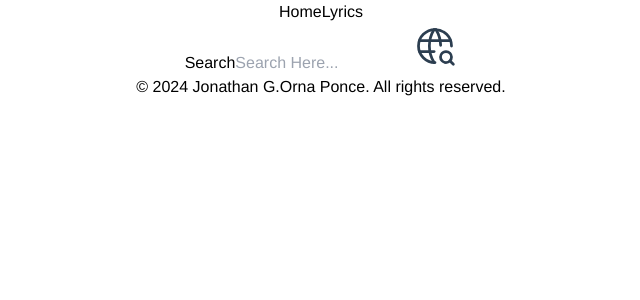
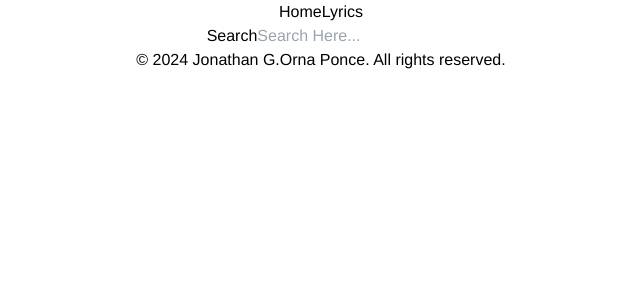
Before and after one commit to Gabo-Dev/VibeStreamApp, a React (Vite) app: page /VibeStreamApp/Lyrics in a window 1280 px wide. Shown: the top 300 px of the page, without its empty margins (319-959 px from the left). Built offline with nearby package versions, Linux system fonts and the light colour scheme.

Commit message:
updating project

```diff
--- a/src/assets/Icons.jsx
+++ b/src/assets/Icons.jsx
@@ -19,25 +19,17 @@ export const LoaderIcon = () => (
 
 export const SearchIcon = (props) => (
   <svg
+    viewBox="0 0 24 24"
+    fill="none"
     xmlns="http://www.w3.org/2000/svg"
-    className="icon icon-tabler icon-tabler-world-search"
-    width="44"
-    height="44"
-    viewBox="0 0 24 24"
-    strokeWidth="1.5"
-    stroke="#2c3e50"
-    fill="none"
-    strokeLinecap="round"
-    strokeLinejoin="round"
     {...props}
   >
-    <path stroke="none" d="M0 0h24v24H0z" fill="none" />
-    <path d="M21 12a9 9 0 1 0 -9 9" />
-    <path d="M3.6 9h16.8" />
-    <path d="M3.6 15h7.9" />
-    <path d="M11.5 3a17 17 0 0 0 0 18" />
-    <path d="M12.5 3a16.984 16.984 0 0 1 2.574 8.62" />
-    <path d="M18 18m-3 0a3 3 0 1 0 6 0a3 3 0 1 0 -6 0" />
-    <path d="M20.2 20.2l1.8 1.8" />
+    <rect width="24" height="24" fill="white" />
+    <path
+      fill-rule="evenodd"
+      clip-rule="evenodd"
+      d="M7.25007 2.38782C8.54878 2.0992 10.1243 2 12 2C13.8757 2 15.4512 2.0992 16.7499 2.38782C18.06 2.67897 19.1488 3.176 19.9864 4.01358C20.824 4.85116 21.321 5.94002 21.6122 7.25007C21.9008 8.54878 22 10.1243 22 12C22 13.8757 21.9008 15.4512 21.6122 16.7499C21.321 18.06 20.824 19.1488 19.9864 19.9864C19.1488 20.824 18.06 21.321 16.7499 21.6122C15.4512 21.9008 13.8757 22 12 22C10.1243 22 8.54878 21.9008 7.25007 21.6122C5.94002 21.321 4.85116 20.824 4.01358 19.9864C3.176 19.1488 2.67897 18.06 2.38782 16.7499C2.0992 15.4512 2 13.8757 2 12C2 10.1243 2.0992 8.54878 2.38782 7.25007C2.67897 5.94002 3.176 4.85116 4.01358 4.01358C4.85116 3.176 5.94002 2.67897 7.25007 2.38782ZM9 11.5C9 10.1193 10.1193 9 11.5 9C12.8807 9 14 10.1193 14 11.5C14 12.8807 12.8807 14 11.5 14C10.1193 14 9 12.8807 9 11.5ZM11.5 7C9.01472 7 7 9.01472 7 11.5C7 13.9853 9.01472 16 11.5 16C12.3805 16 13.202 15.7471 13.8957 15.31L15.2929 16.7071C15.6834 17.0976 16.3166 17.0976 16.7071 16.7071C17.0976 16.3166 17.0976 15.6834 16.7071 15.2929L15.31 13.8957C15.7471 13.202 16 12.3805 16 11.5C16 9.01472 13.9853 7 11.5 7Z"
+      fill="#323232"
+    />
   </svg>
 );
--- a/src/routes/Lyrics.jsx
+++ b/src/routes/Lyrics.jsx
@@ -35,12 +35,13 @@ function Lyrics() {
               placeholder:opacity-50 r px-4 py-2   focus:shadow-lg rounded-full
               focus:shadow-rose-400 "
               name="search"
+              id="search"
               placeholder="Search Here..."
               type="text"
               onChange={handleSearch} // Actualiza el estado al cambiar el valor del input
             />
             <button type="submit">
-              <SearchIcon className="size-8 mx-auto" />
+              <SearchIcon className="size-10  rounded-full" aria-hidden="true" />
             </button>
           </div>
         </form>
```
